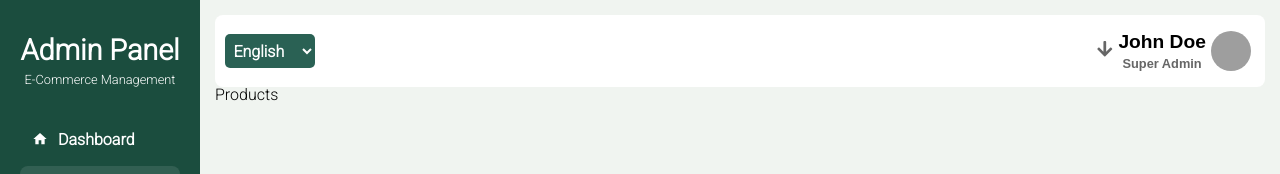
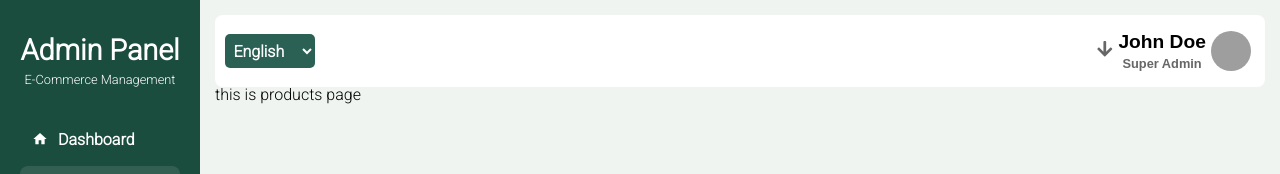
Before and after one commit to mohammadmehdidalvandii/Dashboard, a React (Vite) app in the folder frontend/dashboard/: page /Products in a window 1280 px wide. Shown: the top 174 px of the page. Built offline with nearby package versions, Linux system fonts and the light colour scheme; grey boxes are pictures that could not be loaded.

Commit message:
created custom Hook for metaTag

```diff
--- a/frontend/dashboard/src/App.jsx
+++ b/frontend/dashboard/src/App.jsx
@@ -3,20 +3,23 @@ import routes from "./routes"
 import Sidebar from "./components/modules/Sidebar/Sidebar";
 import MenuBar from "./components/modules/MenuBar/MenuBar";
 import Header from "./components/modules/Header/Header";
+import { HelmetProvider } from 'react-helmet-async';
 
 function App() {
   const router = useRoutes(routes);
   return (
-    <div className="container">
+    <HelmetProvider>
+      <div className="container">
         <div className="container_sidebar">
           <Sidebar/>
         </div>
         <div className="container_content">
           <Header/>
           {router}
-         <MenuBar/>
-          </div>
-    </div>
+          <MenuBar/>
+        </div>
+      </div>
+    </HelmetProvider>
   )
 }
 
--- /dev/null
+++ b/frontend/dashboard/src/hook/MetaTag/MetaTag.jsx
@@ -0,0 +1,16 @@
+import { Helmet } from "react-helmet-async";
+import { useEffect } from "react";
+
+const MetaTag = ({title}) => {
+    useEffect(() => {
+        document.title = title;
+    }, [title]);
+
+    return (
+        <Helmet>
+            <title>{title}</title>
+        </Helmet>
+    );
+}
+
+export default MetaTag;
--- a/frontend/dashboard/src/page/Products/Products.jsx
+++ b/frontend/dashboard/src/page/Products/Products.jsx
@@ -1,8 +1,12 @@
+import MetaTag from "../../hook/MetaTag/MetaTag"
 
 
 function Products() {
   return (
-    <div>Products</div>
+    <>
+      <MetaTag title="Products"/>
+       this is products page
+    </>
   )
 }
 
```
